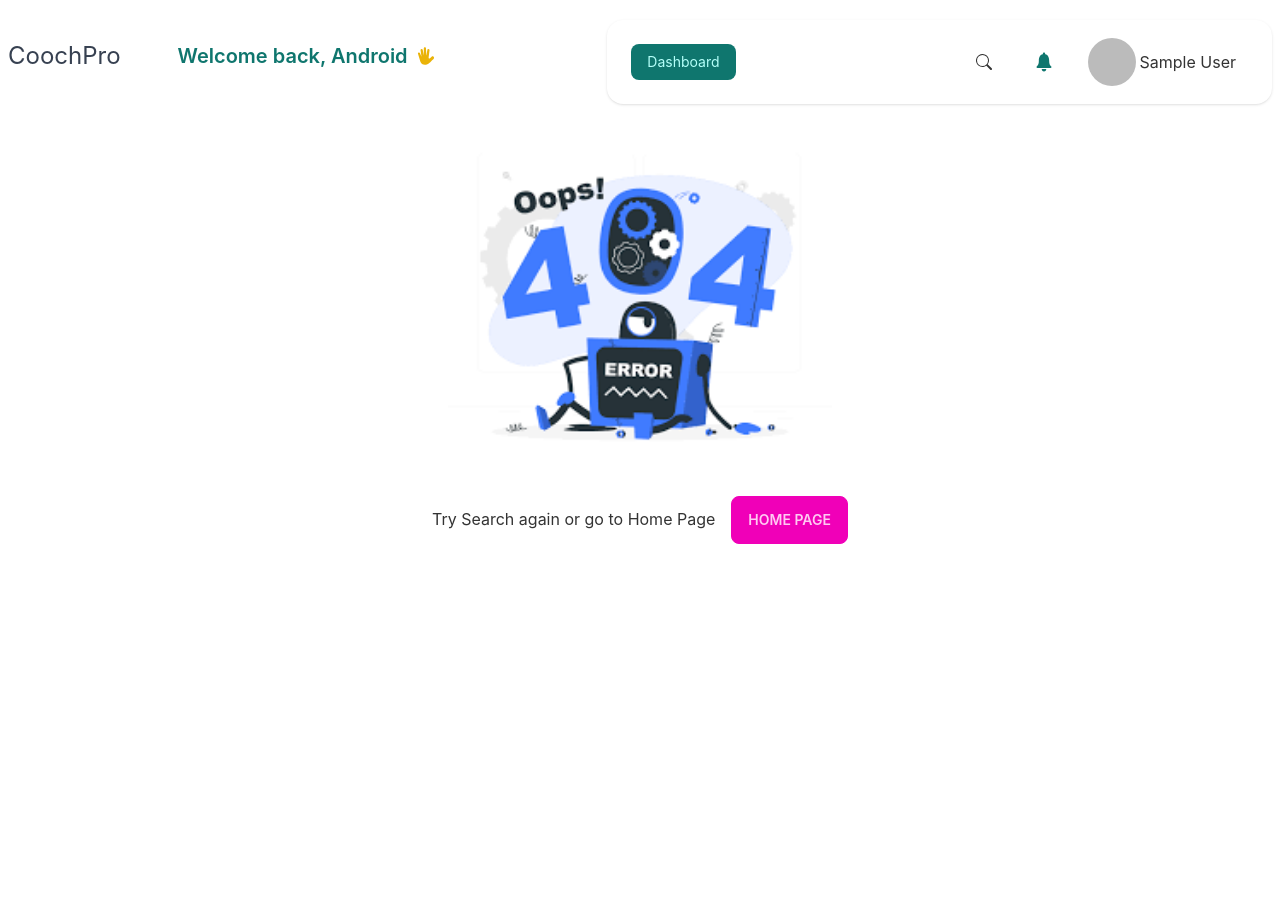
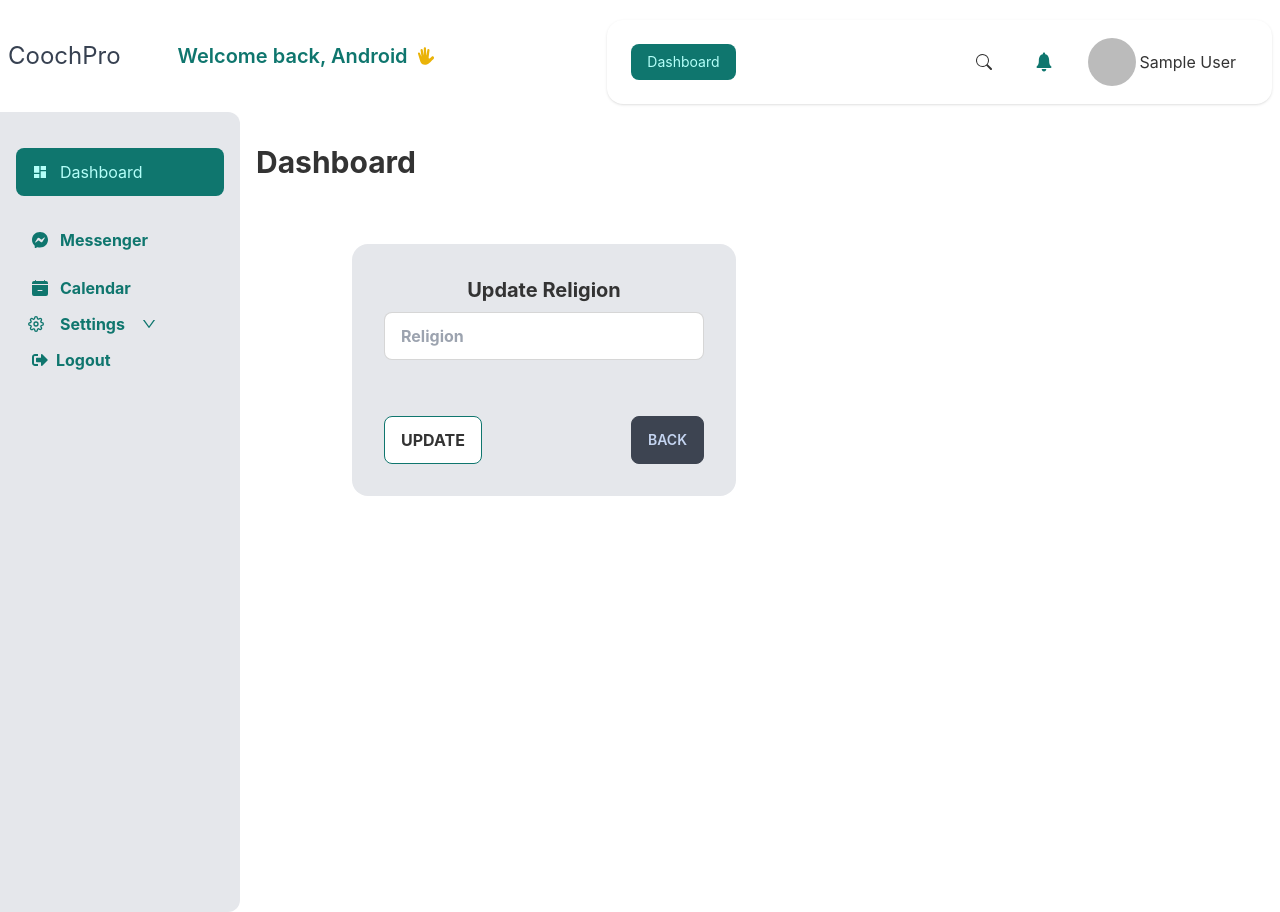
Before and after one commit to afruzaakter/coochpro, a React (Create React App) app: page /dashboard/religionEdit/1 in a window 1280 px wide. Before the commit the page ends 800 px from the top, so only its background shows below. Built offline with nearby package versions, Linux system fonts and the light colour scheme; no server answers; sample sign-in values are in the browser's storage.

Commit message:
add religion update and delete method

```diff
--- a/src/App.js
+++ b/src/App.js
@@ -11,7 +11,9 @@ import Dashboard from './Components/Dashboard/Dashboard';
 import Profile from './Components/Dashboard/Profile';
 import Gender from './Components/Dashboard/Settings/Gender';
 import GenderEdit from './Components/Dashboard/Settings/GenderEdit';
+import MaritalStatus from './Components/Dashboard/Settings/MaritalStatus';
 import Religion from './Components/Dashboard/Settings/Religion';
+import ReligionEdit from './Components/Dashboard/Settings/ReligionEdit';
 import Settings from './Components/Dashboard/Settings/Settings';
 import Navbar from './Shared/Navbar';
 import NotFound from './Shared/NotFound';
@@ -35,8 +37,10 @@ function App() {
          <Route path='calendar' element={<Calendar/>}/>
          <Route path='settings' element={<Settings/>}/>
          <Route path ='gender' element={<Gender/>}/>
+         <Route path ='genderEdit/:id' element={<GenderEdit/>}/>
          <Route path ='religion' element={<Religion/>}/>
-         <Route path ='genderEdit/:id' element={<GenderEdit/>}/>
+         <Route path ='religionEdit/:id' element={<ReligionEdit/>}/>
+         <Route path ='maritalStatus' element={<MaritalStatus/>}/>
 
          {/* <Route path='profile' element ={<Profile/>}>
         </Route> */}
--- a/src/Components/Dashboard/Dashboard.js
+++ b/src/Components/Dashboard/Dashboard.js
@@ -56,6 +56,8 @@ const Dashboard = () => {
                                  <MdKeyboardArrowRight/>Gender </NavLink></li>
                                 <li className='text-primary ml-8 font-bold '><NavLink to='/dashboard/religion'>
                                    <MdKeyboardArrowRight/>Religion</NavLink></li>
+                                <li className='text-primary ml-8 font-bold '><NavLink to='/dashboard/maritalStatus'>
+                                   <MdKeyboardArrowRight/>Marital Status</NavLink></li>
                             </ul>
                         </div>
 
--- a/src/Components/Dashboard/Settings/Gender.js
+++ b/src/Components/Dashboard/Settings/Gender.js
@@ -19,11 +19,11 @@ const Gender = () => {
         const gender = {
             gender: data.gender
         };
-        console.log(gender);
+        // console.log(gender);
 
         try {
             const { data } = await axios.post("http://localhost:5000/gender", gender);
-            console.log(data)
+            // console.log(data)
             if (!data.success) {
                 return toast(data.error)
             }
--- a/src/Components/Dashboard/Settings/GenderEdit.js
+++ b/src/Components/Dashboard/Settings/GenderEdit.js
@@ -1,9 +1,73 @@
 import React from 'react';
+import { ToastContainer, toast } from 'react-toastify';
+import { Link, useNavigate, useParams } from 'react-router-dom';
+import { useForm } from 'react-hook-form';
+
 
 const GenderEdit = () => {
+    const { id } = useParams();
+    const { register, formState: { errors }, handleSubmit, reset } = useForm();
+    const navigate = useNavigate()
+
+    const onSubmit = (data) => {
+        const gender = {
+            gender: data.gender
+        };
+        const url = `http://localhost:5000/gender/${id}`;
+
+        console.log(url)
+
+        fetch(url, {
+            method: 'PUT',
+            headers: {
+                'content-type': 'application/json'
+            },
+            body: JSON.stringify(gender)
+        })
+            .then(res => res.json())
+            .then(data => {
+                console.log('success', data);
+                toast('Users Update Successfully !!!');
+                reset();
+            })
+        navigate('/dashboard/gender')
+    }
     return (
-        <div>
-            This is gender edit page
+        <div className='flex justify-start ml-28 items-start mt-16 gap-14'>
+            <div className="card w-96 bg-gray-200 ">
+                <div className="card-body">
+                    <h2 className="text-center text-xl font-bold">Update Gender</h2>
+                    <form onSubmit={handleSubmit(onSubmit)}>
+                        {/* -----------------------Male Field ------------------------------ */}
+                        <div className="form-control w-full max-w-xs">
+                            <input
+                                type="text"
+                                placeholder="Gender"
+                                className="input input-bordered font-bold w-full max-w-xs login-container-input"
+                                {...register("gender", {
+                                    required: {
+                                        value: true,
+                                        message: "❌  Required"
+                                    }
+                                })}
+                            />
+                            <label className="label">
+                                {errors.gender?.type === 'required' && <span className="label-text-alt text-red-700">{errors.gender.message}</span>}
+
+                            </label>
+                        </div>
+                        <div className='flex justify-between mt-10'>
+                            <input className='input input-bordered input-primary  max-w-xs cursor-pointer font-bold uppercase hover:bg-primary hover:text-white ' type="submit" value='Update' />
+                            <Link to='/dashboard/gender' className='btn '> Back</Link>
+
+                        </div>
+                    </form>
+                </div>
+            </div>
+
+
+
+            <ToastContainer />
         </div>
     );
 };
--- /dev/null
+++ b/src/Components/Dashboard/Settings/MaritalStatus.js
@@ -0,0 +1,44 @@
+import React from 'react';
+import { ToastContainer } from 'react-toastify';
+
+const MaritalStatus = () => {
+    const handleAddData =(e) =>{
+        e.preventDefault();
+
+    }
+    return (
+        <div className='flex justify-start ml-28 items-start mt-16 gap-14'>
+        <div className="card w-96 bg-gray-200 ">
+            <div className="card-body">
+                <h2 className="text-center text-xl font-bold">Marital Status</h2>
+                <form onSubmit={handleAddData}>
+                    {/* -----------------------Male Field ------------------------------ */}
+                    <div className="form-control w-full max-w-xs">
+                        <input
+                            type="text"
+                            placeholder="Gender"
+                            name="gender"
+                            className="input input-bordered font-bold w-full max-w-xs login-container-input"
+
+                        />
+
+                    </div>
+
+
+                    <div className="flex justify-between mt-10">
+                        <input className='input input-bordered input-primary max-w-xs cursor-pointer font-bold uppercase hover:bg-primary hover:text-white ' type="submit" value='Edit' />
+
+                    </div>
+
+                </form>
+            </div>
+        </div>
+
+
+
+        <ToastContainer />
+    </div>
+    );
+};
+
+export default MaritalStatus;
--- a/src/Components/Dashboard/Settings/Religion.js
+++ b/src/Components/Dashboard/Settings/Religion.js
@@ -2,7 +2,9 @@ import React, { useEffect, useState } from 'react';
 import { useForm } from 'react-hook-form';
 import { toast, ToastContainer } from 'react-toastify';
 import { FaEdit } from 'react-icons/fa';
+import { MdDelete } from 'react-icons/md';
 import 'react-toastify/dist/ReactToastify.css';
+import { Link } from 'react-router-dom';
 
 const Religion = () => {
     const { register, formState: { errors }, handleSubmit, reset } = useForm();
@@ -41,6 +43,27 @@ const Religion = () => {
             setRefresh(!refresh);
 
     }, []);
+
+       // -----------------------Delete method ----------------------
+
+   const  handleDelete = (id) => {
+    const proceed  = window.confirm('Are you sure?')
+    if(proceed){
+        const url = `http://localhost:5000/gender/${id}`
+        console.log(url)
+        fetch(url, {
+            method: 'DELETE'
+        })
+        .then(res => res.json())
+        .then(data =>{
+            console.log(data)
+            const remaining = religions.filter(religion => religion._id !==id)
+            setReligions(remaining);
+        })
+
+    }
+
+   }
 
     return (
         <div className='flex justify-start ml-28 items-start mt-16 gap-14'>
@@ -91,12 +114,11 @@ const Religion = () => {
                                 <tr>
                                     <th>{index + 1}</th>
                                     <td>{religion.religion}</td>
-                                    <td>
-                                       <FaEdit />
+                                    <td className='flex gap-4'>
+                                    <Link to={`/dashboard/religionEdit/${religion._id}`}><FaEdit /></Link>
+                                    <button onClick={() => handleDelete(religion._id)}><MdDelete/></button>
                                     </td>
-                                    {/* <td>
-                                        <Link to={`/genderEdit/${gender._id}`}><FaEdit /></Link>
-                                    </td> */}
+
 
                                 </tr>
                             )
--- /dev/null
+++ b/src/Components/Dashboard/Settings/ReligionEdit.js
@@ -0,0 +1,70 @@
+import React from 'react';
+import { useForm } from 'react-hook-form';
+import { Link, useNavigate, useParams } from 'react-router-dom';
+import { toast, ToastContainer } from 'react-toastify';
+
+const ReligionEdit = () => {
+    const { id } = useParams();
+    const { register, formState: { errors }, handleSubmit, reset } = useForm();
+    const navigate = useNavigate()
+    const onSubmit = (data) => {
+        const religion = {
+            religion: data.religion
+        };
+        const url = `http://localhost:5000/religion/${id}`;
+
+        console.log(url)
+
+        fetch(url, {
+            method: 'PUT',
+            headers: {
+                'content-type': 'application/json'
+            },
+            body: JSON.stringify(religion)
+        })
+            .then(res => res.json())
+            .then(data => {
+                console.log('success', data);
+                toast('Users Update Successfully !!!');
+                reset();
+            })
+        navigate('/dashboard/religion')
+    }
+    return (
+        <div className='flex justify-start ml-28 items-start mt-16 gap-14'>
+        <div className="card w-96 bg-gray-200 ">
+            <div className="card-body">
+                <h2 className="text-center text-xl font-bold">Update Religion</h2>
+                <form onSubmit={handleSubmit(onSubmit)}>
+                    {/* -----------------------Male Field ------------------------------ */}
+                    <div className="form-control w-full max-w-xs">
+                        <input
+                            type="text"
+                            placeholder="Religion"
+                            className="input input-bordered font-bold w-full max-w-xs login-container-input"
+                            {...register("religion", {
+                                required: {
+                                    value: true,
+                                    message: "❌  Required"
+                                }
+                            })}
+                        />
+                        <label className="label">
+                            {errors.gender?.type === 'required' && <span className="label-text-alt text-red-700">{errors.gender.message}</span>}
+
+                        </label>
+                    </div>
+                    <div className='flex justify-between mt-10'>
+                        <input className='input input-bordered input-primary  max-w-xs cursor-pointer font-bold uppercase hover:bg-primary hover:text-white ' type="submit" value='Update' />
+                        <Link to='/dashboard/religion' className='btn '> Back</Link>
+
+                    </div>
+                </form>
+            </div>
+        </div>
+        <ToastContainer />
+    </div>
+    );
+};
+
+export default ReligionEdit;
```
